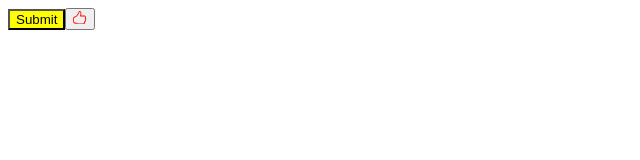
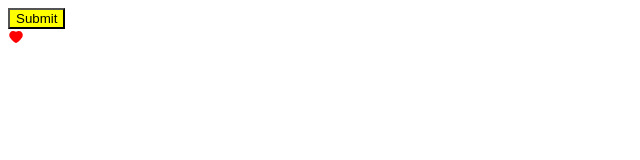
Before and after one commit to Nayem73/React-Training, a React (Vite) app in the folder codewithmosh-typescript/: page / in a window 1280 px wide. Shown: the top 160 px of the page, without its empty margins (0-640 px from the left). Built offline with nearby package versions, Linux system fonts and the light colour scheme.

Commit message:
Now the heart icon works better

```diff
--- a/codewithmosh-typescript/src/components/Like.tsx
+++ b/codewithmosh-typescript/src/components/Like.tsx
@@ -1,4 +1,4 @@
-import { SlLike } from "react-icons/sl";
+import { AiFillHeart } from "react-icons/ai";
 import styles from "./Like.module.css";
 
 interface LikeProps {
@@ -8,9 +8,9 @@ interface LikeProps {
 
 function Like({ onClick, isRed }: LikeProps) {
   return (
-    <button onClick={onClick} className={isRed ? styles.red : styles.white}>
-      <SlLike />
-    </button>
+    <div onClick={onClick} className={isRed ? styles.red : styles.white}>
+      <AiFillHeart />
+    </div>
   )
 }
 
```
